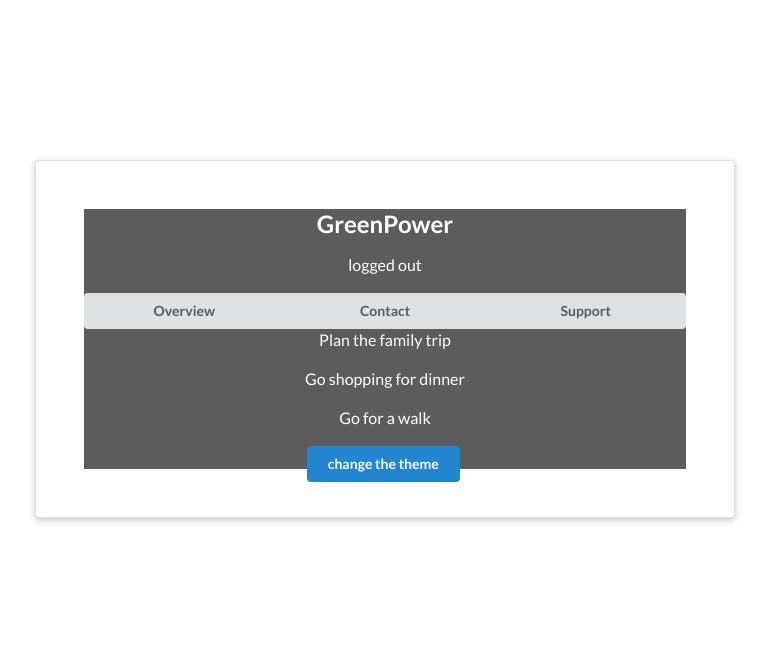
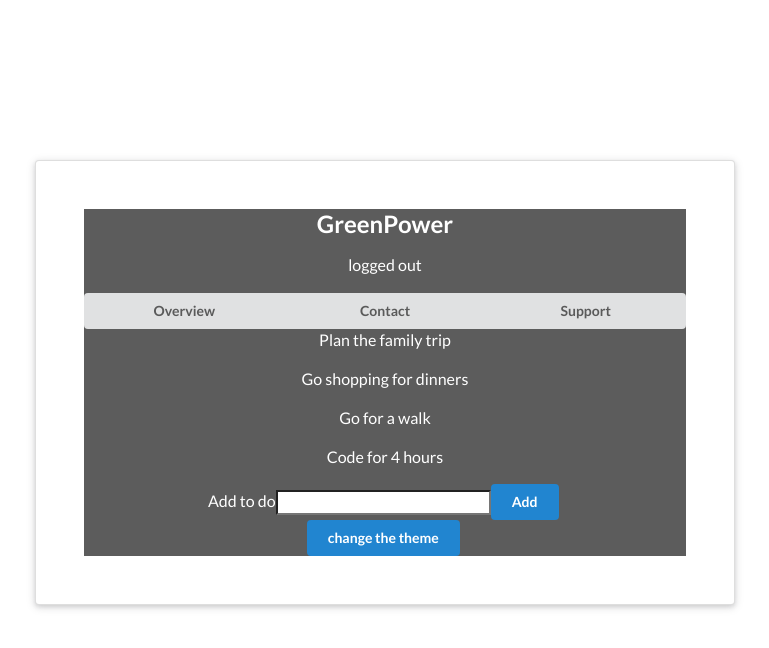
Before and after one commit to DHughes666/React_Native_Uno, a React (Create React App) app in the folder contextapi/: page / in a window 1280 px wide. Shown: the top 648 px of the page, without its empty margins (255-1024 px from the left). Built offline with nearby package versions, Linux system fonts and the light colour scheme.

Commit message:
Contextapi --- Cool...So so cool

```diff
--- a/contextapi/src/App.js
+++ b/contextapi/src/App.js
@@ -2,16 +2,19 @@ import Navbar from "./components/navbar";
 import TodoList from "./components/todo";
 import ThemeContextProvider from "./context/themeContext";
 import AuthContextProvider from "./context/authContext";
+import TodoListContextProvider from "./context/todoListContext";
 
 function App() {
   return (
     <div className="App">
       <div className="ui raised very padded text container segment">
         <AuthContextProvider>
-          <ThemeContextProvider>
-            <Navbar />
-            <TodoList />
-          </ThemeContextProvider>
+          <TodoListContextProvider>
+            <ThemeContextProvider>
+              <Navbar />
+              <TodoList />
+            </ThemeContextProvider>
+          </TodoListContextProvider>
         </AuthContextProvider>
       </div>
     </div>
--- /dev/null
+++ b/contextapi/src/components/addTodo.jsx
@@ -0,0 +1,24 @@
+import { useState, useContext } from "react"
+import { TodoListContext } from "../context/todoListContext";
+
+const AddToDo = () => {
+    const {addTodo} = useContext(TodoListContext);
+    const [todo, setTodo] = useState('')
+
+    const handleSubmit = (e) => {
+        e.preventDefault();
+        addTodo(todo)
+        setTodo('')
+    }
+
+    return (
+        <form onSubmit={handleSubmit}>
+            <label htmlFor="addTo">Add to do</label>
+            <input type="text" value={todo} id="addTo"
+                onChange={(e) => setTodo(e.target.value)}/>
+            <input type="submit" value="Add"  className="ui button primary"/>
+        </form>
+    )
+}
+
+export default AddToDo;
--- a/contextapi/src/components/navbar.jsx
+++ b/contextapi/src/components/navbar.jsx
@@ -1,19 +1,11 @@
-import React from "react";
+import React, { useContext } from "react";
 import { ThemeContext } from "../context/themeContext";
 import {AuthContext} from "../context/authContext";
 
+const Navbar = () => {
+    const {isLoggedIn, changeAuthStatus} = useContext(AuthContext)
+    const {isDarkTheme, lightTheme, darkTheme} = useContext(ThemeContext)
 
-class Navbar extends React.Component {
-    static contextType = ThemeContext;
-
-    render() {
-
-        return (
-            <AuthContext.Consumer>{(authContext) => {
-                return (
-                    <ThemeContext.Consumer>{(context) => {
-                        const {isLoggedIn, authen} = authContext;
-                        const {isDarkTheme, lightTheme, darkTheme} = context;
     const theme = isDarkTheme ? darkTheme : lightTheme;
 
     return (
@@ -22,7 +14,7 @@ class Navbar extends React.Component {
             <h2 style={{textAlign: 'center'}}>
                 GreenPower
             </h2>
-                                <p onClick={authen} style={{textAlign: 'center'}}>{
+            <p onClick={changeAuthStatus} style={{textAlign: 'center'}}>{
                 isLoggedIn ? 'logged in': 'logged out'
                 }</p>
             <div className="ui three buttons">
@@ -32,16 +24,47 @@ class Navbar extends React.Component {
             </div>
         </nav>
     )
-                    }}
-
-                    </ThemeContext.Consumer>
-                )
-            }}
-
-            </AuthContext.Consumer>
-
-        )
-    }
 }
 
+// class Navbar extends React.Component {
+//     static contextType = ThemeContext;
+
+//     render() {
+
+//         return (
+//             <AuthContext.Consumer>{(authContext) => {
+//                 return (
+//                     <ThemeContext.Consumer>{(context) => {
+//                         const {isLoggedIn, authen} = authContext;
+//                         const {isDarkTheme, lightTheme, darkTheme} = context;
+//                         const theme = isDarkTheme ? darkTheme : lightTheme;
+
+//                         return (
+//                             <nav style={{ background: theme.backgroundColor,
+//                                 color: theme.text, height: '120px'}}>
+//                                 <h2 style={{textAlign: 'center'}}>
+//                                     GreenPower
+//                                 </h2>
+//                                 <p onClick={authen} style={{textAlign: 'center'}}>{
+//                                     isLoggedIn ? 'logged in': 'logged out'
+//                                     }</p>
+//                                 <div className="ui three buttons">
+//                                     <button className="ui button">Overview</button>
+//                                     <button className="ui button">Contact</button>
+//                                     <button className="ui button">Support</button>
+//                                 </div>
+//                             </nav>
+//                         )
+//                     }}
+
+//                     </ThemeContext.Consumer>
+//                 )
+//             }}
+
+//             </AuthContext.Consumer>
+
+//         )
+//     }
+// }
+
 export default Navbar;
--- a/contextapi/src/components/todo.jsx
+++ b/contextapi/src/components/todo.jsx
@@ -1,18 +1,28 @@
-import React from "react";
+import React, {useContext} from "react";
 import { ThemeContext } from "../context/themeContext";
+import { TodoListContext } from "../context/todoListContext";
+import AddToDo from "./addTodo";
 
-class TodoList extends React.Component {
-    static contextType = ThemeContext
+const TodoList = () => {
+    const {isDarkTheme, lightTheme,
+        darkTheme, changeTheme} = useContext(ThemeContext)
+    const {todos} = useContext(TodoListContext);
+    const theme = isDarkTheme ? darkTheme : lightTheme;
 
-    render() {
-        const {isDarkTheme, lightTheme, darkTheme, changeTheme} = this.context;
-        const theme = isDarkTheme ? darkTheme : lightTheme;
     return (
         <div style={{background: theme.backgroundColor,
-             color: theme.text, height: '140px', textAlign: 'center'}} >
-                <p className="item">Plan the family trip</p>
-                <p className="item">Go shopping for dinner</p>
-                <p className="item">Go for a walk</p>
+            color: theme.text, textAlign: 'center'}} >
+            {
+                todos.length ? (
+                    todos.map((todo) => (
+                <p className="item" key={todo.id}>{todo.text}</p>
+            ))
+                ) : (
+                    <div>You have no todos</div>
+                )
+            }
+            <AddToDo />
+
             <button type="button" className="ui button primary"
                 onClick={changeTheme}>
                 change the theme
@@ -20,6 +30,26 @@ class TodoList extends React.Component {
         </div>
     )
 }
-}
+
+// class TodoList extends React.Component {
+//     static contextType = ThemeContext
+
+//     render() {
+//         const {isDarkTheme, lightTheme, darkTheme, changeTheme} = this.context;
+//         const theme = isDarkTheme ? darkTheme : lightTheme;
+//         return (
+//             <div style={{background: theme.backgroundColor,
+//              color: theme.text, height: '140px', textAlign: 'center'}} >
+//                 <p className="item">Plan the family trip</p>
+//                 <p className="item">Go shopping for dinner</p>
+//                 <p className="item">Go for a walk</p>
+//                 <button type="button" className="ui button primary"
+//                     onClick={changeTheme}>
+//                     change the theme
+//                 </button>
+//             </div>
+//         )
+//     }
+// }
 
 export default TodoList;
--- a/contextapi/src/context/authContext.js
+++ b/contextapi/src/context/authContext.js
@@ -1,25 +1,42 @@
-import React, {createContext} from "react";
+import React, {createContext, useState} from "react";
 
 export const AuthContext = createContext();
 
-class AuthContextProvider extends React.Component {
 
-    state = {
-        isLoggedIn: false,
-    };
+const AuthContextProvider = ({children}) => {
+    const [isLoggedIn, setisLoggedIn] = useState(false);
 
-    changeAuthStatus = () => {
-        this.setState({ isLoggedIn: !this.state.isLoggedIn });
+    const changeAuthStatus = () => {
+        setisLoggedIn(!isLoggedIn);
     }
 
-    render() {
-        return (
-            <AuthContext.Provider
-            value={{...this.state, authen: this.changeAuthStatus}}>
-                {this.props.children}
-            </AuthContext.Provider>
-        )
-    }
+    const values = {isLoggedIn, changeAuthStatus}
+
+    return (
+        <AuthContext.Provider value={values}>
+            {children}
+        </AuthContext.Provider>
+    )
 }
 
+// class AuthContextProvider extends React.Component {
+
+//     state = {
+//         isLoggedIn: false,
+//     };
+
+//     changeAuthStatus = () => {
+//         this.setState({ isLoggedIn: !this.state.isLoggedIn });
+//     }
+
+//     render() {
+//         return (
+//             <AuthContext.Provider
+//             value={{...this.state, authen: this.changeAuthStatus}}>
+//                 {this.props.children}
+//             </AuthContext.Provider>
+//         )
+//     }
+// }
+
 export default AuthContextProvider;
--- /dev/null
+++ b/contextapi/src/context/todoListContext.js
@@ -0,0 +1,26 @@
+import { useState, createContext } from "react";
+
+export const TodoListContext = createContext();
+
+const TodoListContextProvider = ({children}) => {
+    const [todos, setTodos] = useState([
+        {text: 'Plan the family trip', id: 1},
+        {text: 'Go shopping for dinners', id: 2},
+        {text: 'Go for a walk', id: 3},
+        {text: 'Code for 4 hours', id: 4},
+    ])
+
+    const addTodo = (todo) => {
+        setTodos([...todos, {text: todo, id: Math.random()}])
+    }
+
+    const values = {todos, addTodo}
+
+    return (
+        <TodoListContext.Provider value={values}>
+            {children}
+        </TodoListContext.Provider>
+    )
+}
+
+export default TodoListContextProvider;
```
Lines whose indentation alone changed are shown as unchanged.
